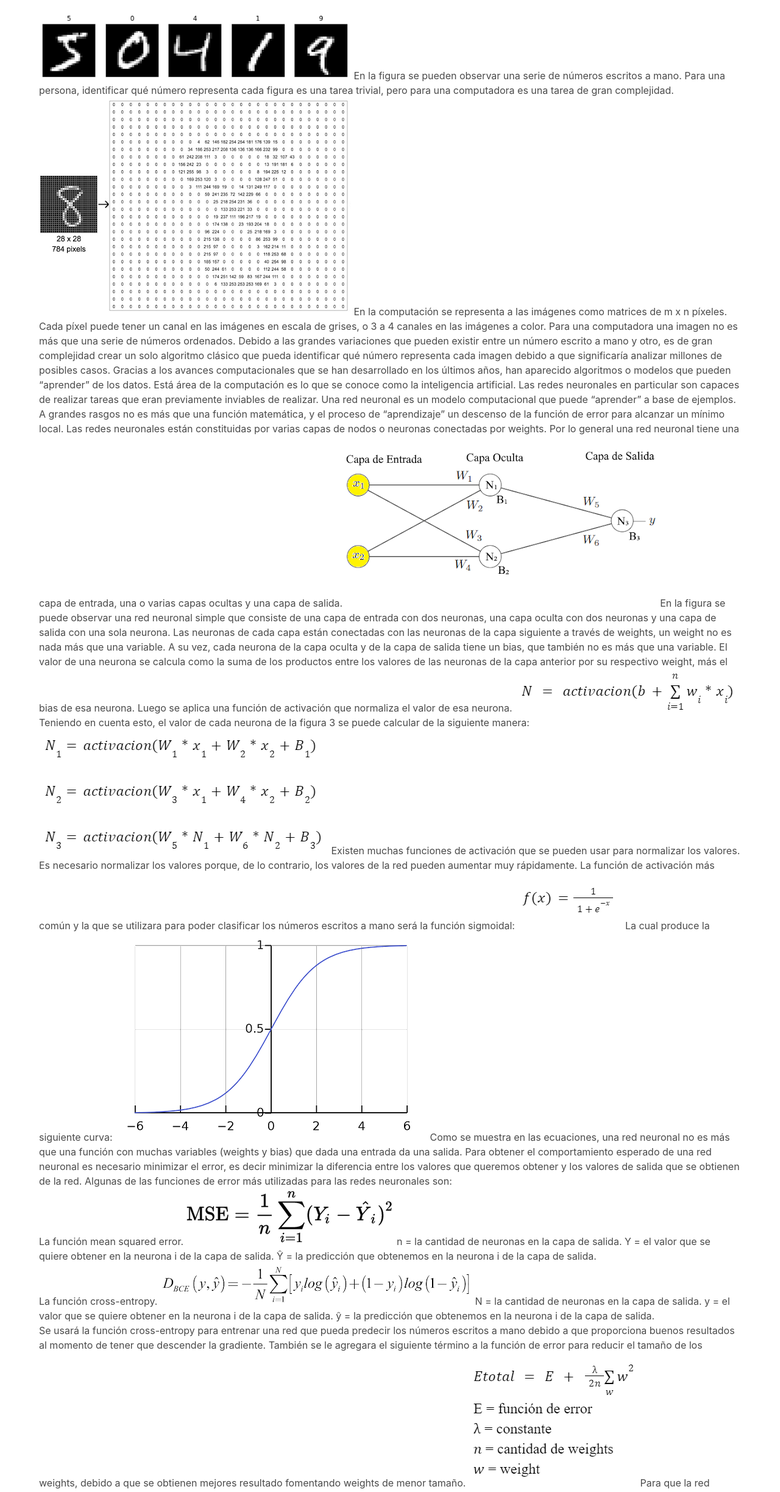
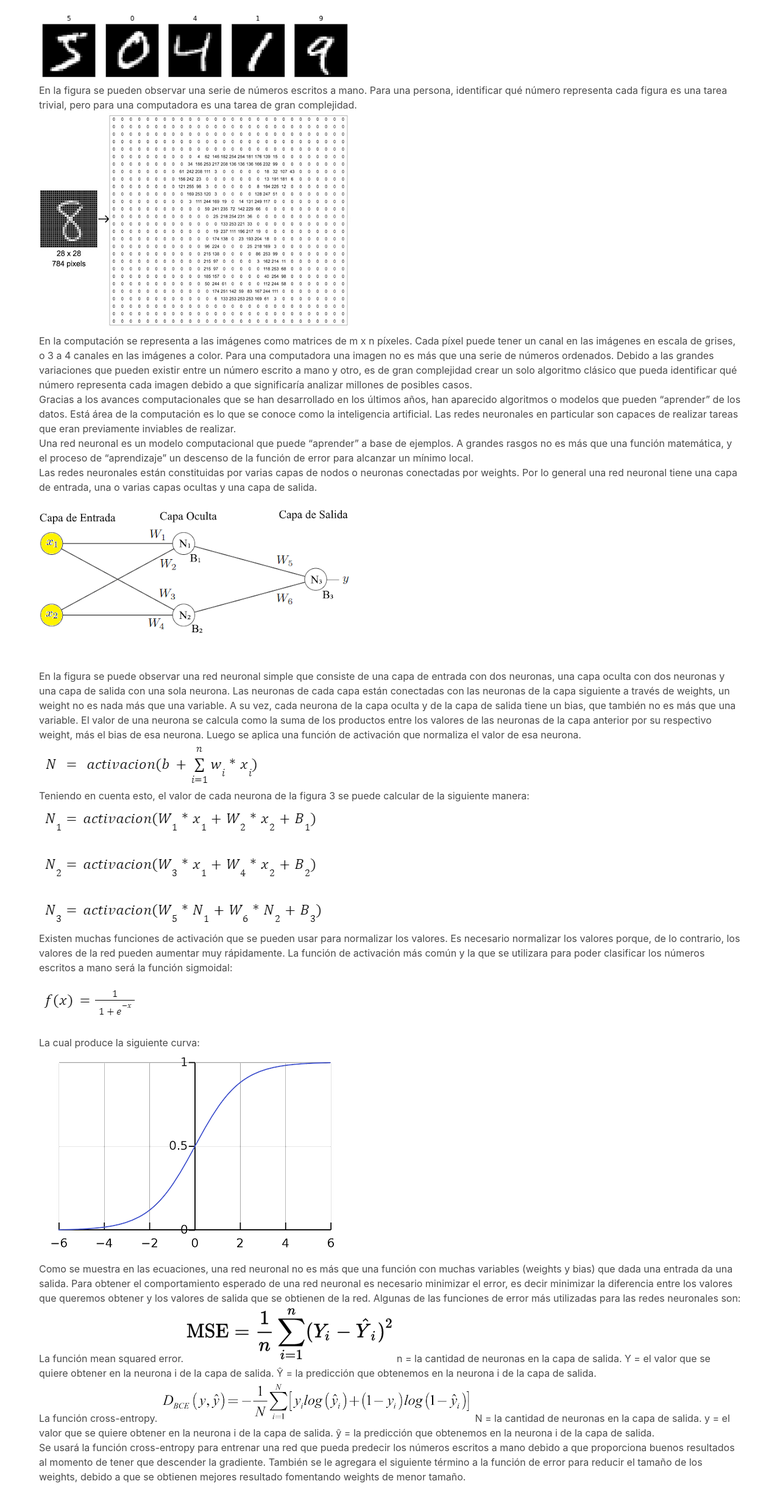
Before and after one commit to IgnacioSearles/Redes-Neuronales-Pagina-Expo, a plain HTML site: page proyecto/index.html in a window 1280 px wide. Shown: the part 104-2551 px from the top of the page at 61% size. Drawn offline with Linux system fonts and the light colour scheme; a web font is replaced by a local one.

Commit message:
fix p tags

```diff
--- a/proyecto/index.html
+++ b/proyecto/index.html
@@ -24,44 +24,43 @@
 
         <img src="img1.png" alt="Serie de nums MNIST">
 
-        <span>En la figura se pueden observar una serie de números escritos a mano. Para una persona, identificar qué número representa cada figura es una tarea trivial, pero para una computadora es una tarea de gran complejidad.</span>
+        <p>En la figura se pueden observar una serie de números escritos a mano. Para una persona, identificar qué número representa cada figura es una tarea trivial, pero para una computadora es una tarea de gran complejidad.</p>
 
         <img src="img2.png" alt="MNIST num es una matriz">
 
-        <span>En la computación se representa a las imágenes como matrices de m x n píxeles. Cada píxel puede tener un canal en las imágenes en escala de grises, o 3 a 4 canales en las imágenes a color. Para una computadora una imagen no es más que una serie de números ordenados. Debido a las grandes variaciones que pueden existir entre un número escrito a mano y otro, es de gran complejidad crear un solo algoritmo clásico que pueda identificar qué número representa cada imagen debido a que significaría analizar millones de posibles casos.
+        <p>En la computación se representa a las imágenes como matrices de m x n píxeles. Cada píxel puede tener un canal en las imágenes en escala de grises, o 3 a 4 canales en las imágenes a color. Para una computadora una imagen no es más que una serie de números ordenados. Debido a las grandes variaciones que pueden existir entre un número escrito a mano y otro, es de gran complejidad crear un solo algoritmo clásico que pueda identificar qué número representa cada imagen debido a que significaría analizar millones de posibles casos. </p>
 
-            Gracias a los avances computacionales que se han desarrollado en los últimos años, han aparecido algoritmos o modelos que pueden “aprender” de los datos. Está área de la computación es lo que se conoce como la inteligencia artificial. Las redes neuronales en particular son capaces de realizar tareas que eran previamente inviables de realizar.
+        <p>Gracias a los avances computacionales que se han desarrollado en los últimos años, han aparecido algoritmos o modelos que pueden “aprender” de los datos. Está área de la computación es lo que se conoce como la inteligencia artificial. Las redes neuronales en particular son capaces de realizar tareas que eran previamente inviables de realizar.</p>
 
-            Una red neuronal es un modelo computacional que puede “aprender” a base de ejemplos. A grandes rasgos no es más que una función matemática, y el proceso de “aprendizaje” un descenso de la función de error para alcanzar un mínimo local.
+        <p>Una red neuronal es un modelo computacional que puede “aprender” a base de ejemplos. A grandes rasgos no es más que una función matemática, y el proceso de “aprendizaje” un descenso de la función de error para alcanzar un mínimo local.</p>
 
-            Las redes neuronales están constituidas por varias capas de nodos o neuronas conectadas por weights. Por lo general una red neuronal tiene una capa de entrada, una o varias capas ocultas y una capa de salida.
-        </span>
+        <p>Las redes neuronales están constituidas por varias capas de nodos o neuronas conectadas por weights. Por lo general una red neuronal tiene una capa de entrada, una o varias capas ocultas y una capa de salida.</p>
 
         <img src="img3.png" alt="Red Neuronal">
 
-        <span>En la figura se puede observar una red neuronal simple que consiste de una capa de entrada con dos neuronas, una capa oculta con dos neuronas y una capa de salida con una sola neurona. Las neuronas de cada capa están conectadas con las neuronas de la capa siguiente a través de weights, un weight no es nada más que una variable. A su vez, cada neurona de la capa oculta y de la capa de salida tiene un bias, que también no es más que una variable.
+        <p>En la figura se puede observar una red neuronal simple que consiste de una capa de entrada con dos neuronas, una capa oculta con dos neuronas y una capa de salida con una sola neurona. Las neuronas de cada capa están conectadas con las neuronas de la capa siguiente a través de weights, un weight no es nada más que una variable. A su vez, cada neurona de la capa oculta y de la capa de salida tiene un bias, que también no es más que una variable.
 
             El valor de una neurona se calcula como la suma de los productos entre los valores de las neuronas de la capa anterior por su respectivo weight, más el bias de esa neurona. Luego se aplica una función de activación que normaliza el valor de esa neurona.
-        </span>
+        </p>
 
         <img src="img4.png" alt="Calculo 1">
 
-        <span>Teniendo en cuenta esto, el valor de cada neurona de la figura 3 se puede calcular de la siguiente manera:        </span>
+        <p>Teniendo en cuenta esto, el valor de cada neurona de la figura 3 se puede calcular de la siguiente manera:        </p>
 
         <img src="img5.png" alt="Calculo 2">
 
-        <span>Existen muchas funciones de activación que se pueden usar para normalizar los valores. Es necesario normalizar los valores porque, de lo contrario, los valores de la red pueden aumentar muy rápidamente. La función de activación más común y la que se utilizara para poder clasificar los números escritos a mano será la función sigmoidal:        </span>
+        <p>Existen muchas funciones de activación que se pueden usar para normalizar los valores. Es necesario normalizar los valores porque, de lo contrario, los valores de la red pueden aumentar muy rápidamente. La función de activación más común y la que se utilizara para poder clasificar los números escritos a mano será la función sigmoidal:        </p>
 
         <img src="img6.png" alt="Calculo 3">
 
-        <span>La cual produce la siguiente curva:</span>
+        <p>La cual produce la siguiente curva:</p>
 
         <img src="img7.png" alt="Funcion 1">
 
-        <span>Como se muestra en las ecuaciones, una red neuronal no es más que una función con muchas variables (weights y bias) que dada una entrada da una salida.
+        <p>Como se muestra en las ecuaciones, una red neuronal no es más que una función con muchas variables (weights y bias) que dada una entrada da una salida.
 
             Para obtener el comportamiento esperado de una red neuronal es necesario minimizar el error, es decir minimizar la diferencia entre los valores que queremos obtener y los valores de salida que se obtienen de la red. Algunas de las funciones de error más utilizadas para las redes neuronales son:
-        </span>
+        </p>
 
         <ul>
             <li>
@@ -80,18 +79,18 @@
             </li>
         </ul>
 
-        <span>Se usará la función cross-entropy para entrenar una red que pueda predecir los números escritos a mano debido a que proporciona buenos resultados al momento de tener que descender la gradiente.
+        <p>Se usará la función cross-entropy para entrenar una red que pueda predecir los números escritos a mano debido a que proporciona buenos resultados al momento de tener que descender la gradiente.
 
             También se le agregara el siguiente término a la función de error para reducir el tamaño de los weights, debido a que se obtienen mejores resultado fomentando weights de menor tamaño.
-            </span>
+            </p>
 
         <img src="img10.png" alt="Calculo 6">
 
-        <span>Para que la red neuronal “aprenda” o se “entrene” es necesario utilizar una gran cantidad de ejemplos con sus respectivas salidas esperadas. Hay que ir por cada ejemplo y ajustar cada variable (weights y bias) considerando que el resto de las variables son constantes. Para ajustar cada variable se calcula la derivada de la función de error con respecto a esa variable y se la multiplica por una constante para regular el tamaño de ajuste que se le realizará a la variable, la constante es negativa porque queremos bajar por la gradiente para alcanzar un mínimo local (realizar un descenso de gradiente de la función de error).</span>
+        <p>Para que la red neuronal “aprenda” o se “entrene” es necesario utilizar una gran cantidad de ejemplos con sus respectivas salidas esperadas. Hay que ir por cada ejemplo y ajustar cada variable (weights y bias) considerando que el resto de las variables son constantes. Para ajustar cada variable se calcula la derivada de la función de error con respecto a esa variable y se la multiplica por una constante para regular el tamaño de ajuste que se le realizará a la variable, la constante es negativa porque queremos bajar por la gradiente para alcanzar un mínimo local (realizar un descenso de gradiente de la función de error).</p>
 
         <img src="img11.png" alt="Calculo 7">
 
-        <span>Una vez calculado el delta V se lo sumamos a V para realizar el ajuste. Cuantos más ejemplos se utilicen al momento de entrenar la red, mejor será la capacidad predictiva de la misma.
+        <p>Una vez calculado el delta V se lo sumamos a V para realizar el ajuste. Cuantos más ejemplos se utilicen al momento de entrenar la red, mejor será la capacidad predictiva de la misma.
 
             Para crear una librería de red neuronal capaz de crear redes neuronales de tamaño y forma variable se utilizó el lenguaje de programación C++, debido a que una vez compilado demuestra velocidades de computación muy veloces.
 
@@ -100,22 +99,22 @@
             Como material de entrenamiento se utilizó el set MNIST que contiene 70.000 imágenes (60.000 de entrenamiento y 10.000 de validación) con sus respectivas categorizaciones de números escritos a mano por alumnos de secundaria de diferentes escuelas de los Estados Unidos. Cada imagen es una matriz de 28 x 28, es decir que presenta 784 valores y cada imagen viene con su respectiva categoría, es decir, qué número representa esa imagen.
 
             La librería de redes neuronales creada tiene funcionalidad para guardar y abrir redes neuronales. Permitiendo entrenar redes y guardarlas para poder usarlas luego. Esto es una funcionalidad necesaria porque entrenar una red neuronal es una tarea que requiere de muchos recursos computacionales. Se debe ajustar cada variable (puede haber millones en algunas redes) por cada ejemplo (para obtener una red con buenos resultados es necesario miles de ejemplos) y esto se puede repetir un par de veces (por lo general entre 5 y 100) para obtener mejores resultados.
-        </span>
+        </p>
 
         <img src="img12.png" alt="Red Neuronal forma">
 
-        <span>Se creó una red con forma {784, 16, 10}, es decir, que tiene 784 entradas (una por pixel), 16 neuronas ocultas, y 10 neuronas de salida (una por cada número del 0 al 9). Las entradas están normalizadas entre 0 y 1 porque las redes neuronales se manejan de manera más efectiva con valores pequeños. Cada neurona de salida representa uno de los números posibles que pueden haber, es decir, que si en la entrada introducimos una imagen de un 4 la salida debería ser: {0, 0, 0, 0, 1, 0, 0, 0, 0, 0}.</span>
+        <p>Se creó una red con forma {784, 16, 10}, es decir, que tiene 784 entradas (una por pixel), 16 neuronas ocultas, y 10 neuronas de salida (una por cada número del 0 al 9). Las entradas están normalizadas entre 0 y 1 porque las redes neuronales se manejan de manera más efectiva con valores pequeños. Cada neurona de salida representa uno de los números posibles que pueden haber, es decir, que si en la entrada introducimos una imagen de un 4 la salida debería ser: {0, 0, 0, 0, 1, 0, 0, 0, 0, 0}.</p>
 
         <img src="img13.png" alt="Programa">
 
-        <span>También se creó un programa donde una red neuronal ya entrenada puede predecir el número que se dibuje en la cuadrícula. Para crear la ventana y mostrar los gráficos por pantalla se utilizó la librería SFML.</span>
+        <p>También se creó un programa donde una red neuronal ya entrenada puede predecir el número que se dibuje en la cuadrícula. Para crear la ventana y mostrar los gráficos por pantalla se utilizó la librería SFML.</p>
 
-        <span>Luego de haber ajustado cada una de las 12.730 variables de la red, por cada uno de los 60.000 ejemplos de entrenamiento del set MNIST, repitiendo el proceso 5 veces, se obtuvo una precisión sobre los 10.000 ejemplos del set de entrenamiento del 91.69%. Este es un resultado muy bueno en comparación con métodos tradicionales de análisis de imágenes que sobre el set MNIST no han logrado una precisión mayor al 75%.
+        <p>Luego de haber ajustado cada una de las 12.730 variables de la red, por cada uno de los 60.000 ejemplos de entrenamiento del set MNIST, repitiendo el proceso 5 veces, se obtuvo una precisión sobre los 10.000 ejemplos del set de entrenamiento del 91.69%. Este es un resultado muy bueno en comparación con métodos tradicionales de análisis de imágenes que sobre el set MNIST no han logrado una precisión mayor al 75%.
 
             La baja precisión que se obtiene con métodos tradicionales de análisis de imágenes es debida a que existen muchas variaciones entre diferentes representaciones de un mismo número y es casi imposible crear a mano un algoritmo que pueda adaptarse a esta variaciones.
 
             Se podría obtener una precisión mayor al 91.69% obtenido con un proceso de entrenamiento más largo. Pero la red neuronal entrenada presenta muy buen rendimiento al momento de categorizar un número escrito a mano.
-        </span>
+        </p>
     </section>
 
     <h6 class="subtitle is-6" style="text-align: center; margin-top: 4rem; padding: 0.5rem; border-top: 1px solid lightgray;">Ignacio Searles - ExpoTec 2021</h6>
```
